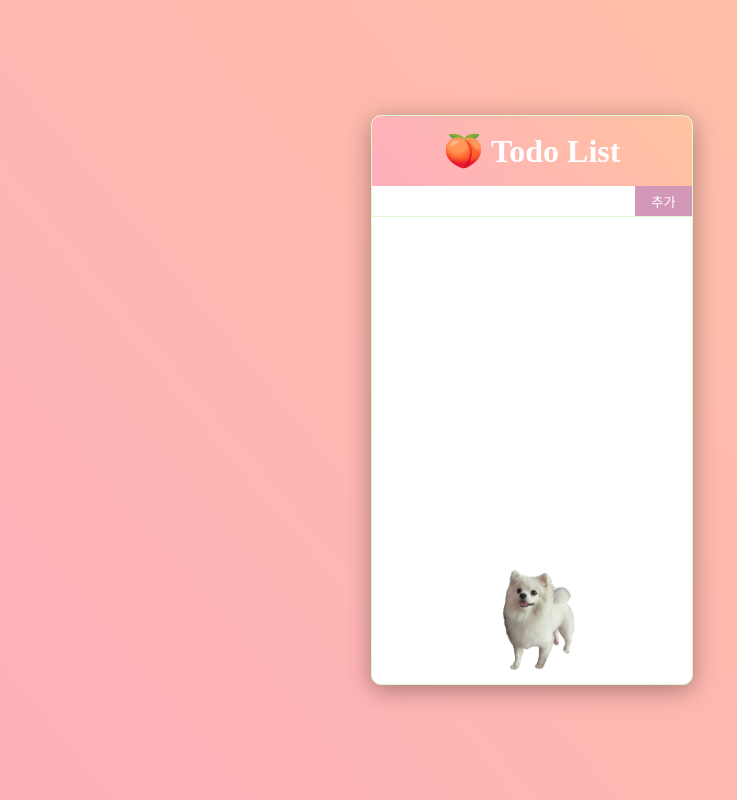
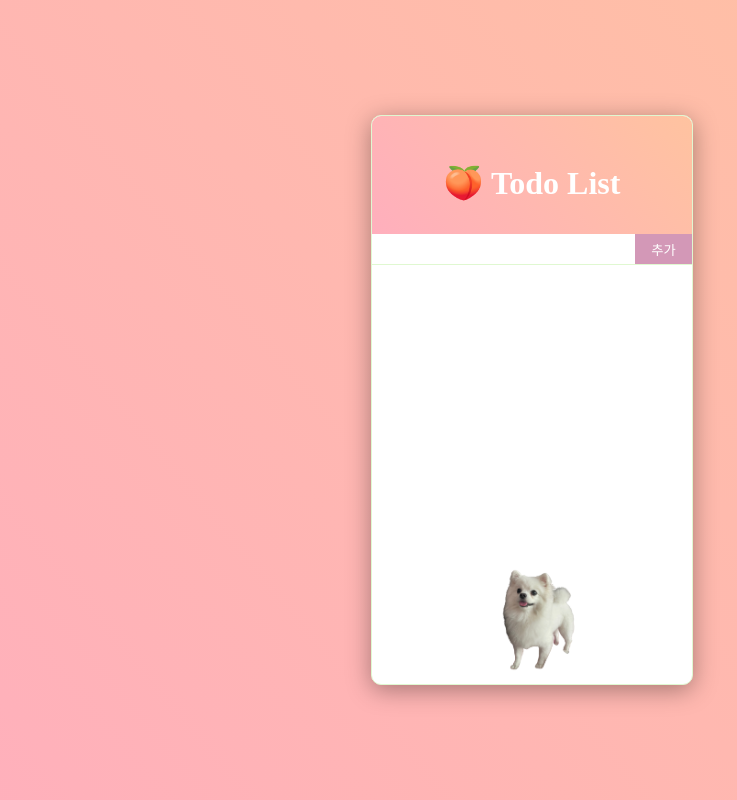
Before and after one commit to Ko-Eunseo/todo, a plain HTML site: page index.html in a window 1280 px wide. Shown: the whole page, without its empty margins (108-845 px from the left). Drawn offline with Linux system fonts and the light colour scheme.

Commit message:
Style size of header padding 1em to 3em 1em 2em

```diff
--- a/style.css
+++ b/style.css
@@ -37,7 +37,7 @@
 header {
   color: #fff;
   background: linear-gradient(50deg, #FFAFBD,#ffc3a0);
-  padding: 1em;
+  padding: 3em 1em 2em;
   display: flex;
   align-items: center;
   justify-content: center;
```
